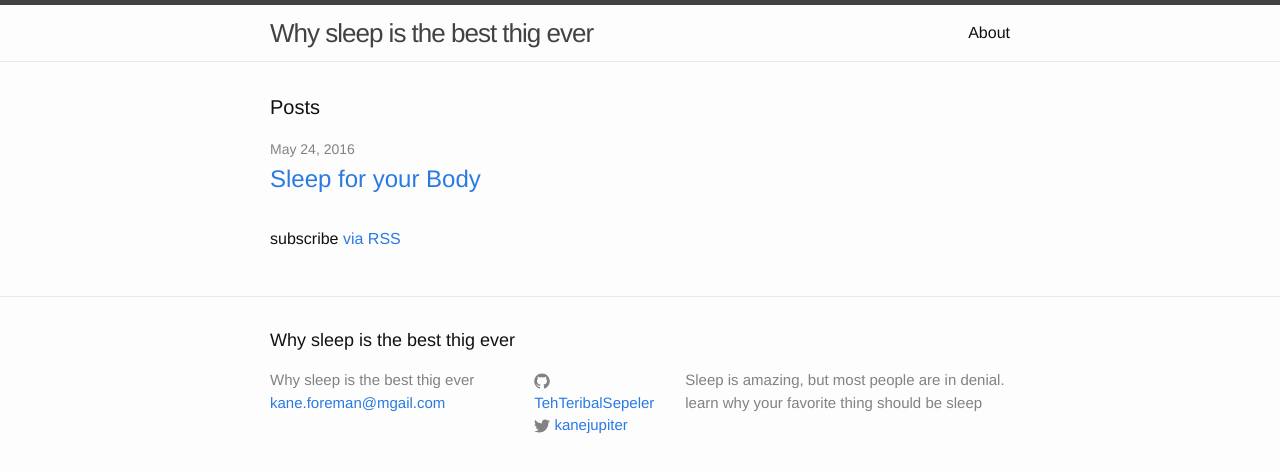
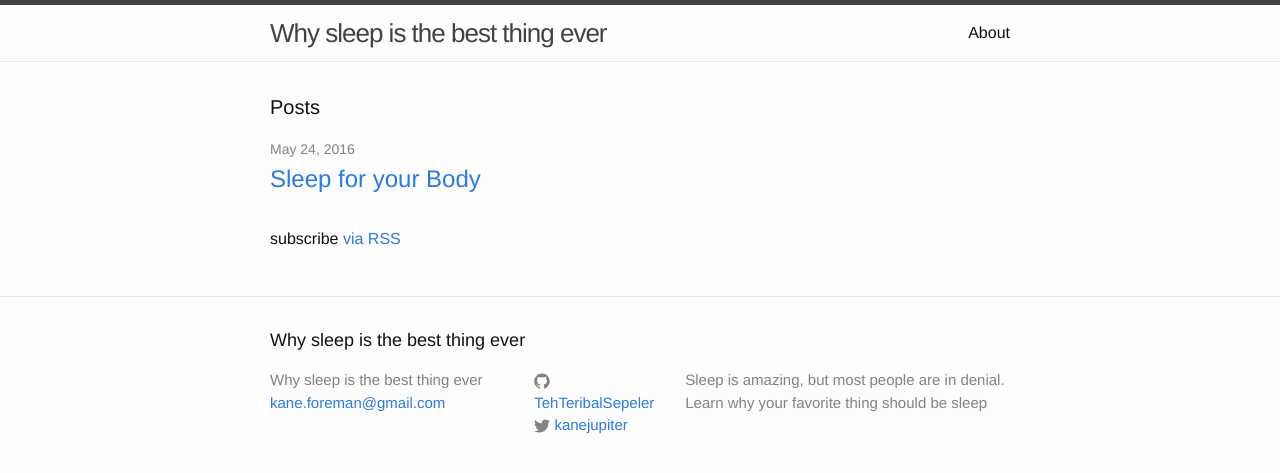
Before and after one commit to TehTeribalSepeler/TehTeribalSepeler.github.io, a Jekyll site: the page built from index.html, in a window 1280 px wide. Shown: the top 473 px of the page. Built offline with Jekyll 4.4.1, drawn with Linux system fonts in a browser that asks for light colours.

Commit message:
Update _config.yml

```diff
--- a/_config.yml
+++ b/_config.yml
@@ -6,10 +6,10 @@
 # 'jekyll serve'. If you change this file, please restart the server process.
 
 # Site settings
-title: Why sleep is the best thig ever
-email: kane.foreman@mgail.com
+title: Why sleep is the best thing ever
+email: kane.foreman@gmail.com
 description: > # this means to ignore newlines until "baseurl:"
-      Sleep is amazing, but most people are in denial. learn why your favorite thing should be sleep
+      Sleep is amazing, but most people are in denial. Learn why your favorite thing should be sleep
 baseurl: "" # the subpath of your site, e.g. /blog
 url: "http://yourdomain.com" # the base hostname & protocol for your site
 twitter_username: kanejupiter
```
